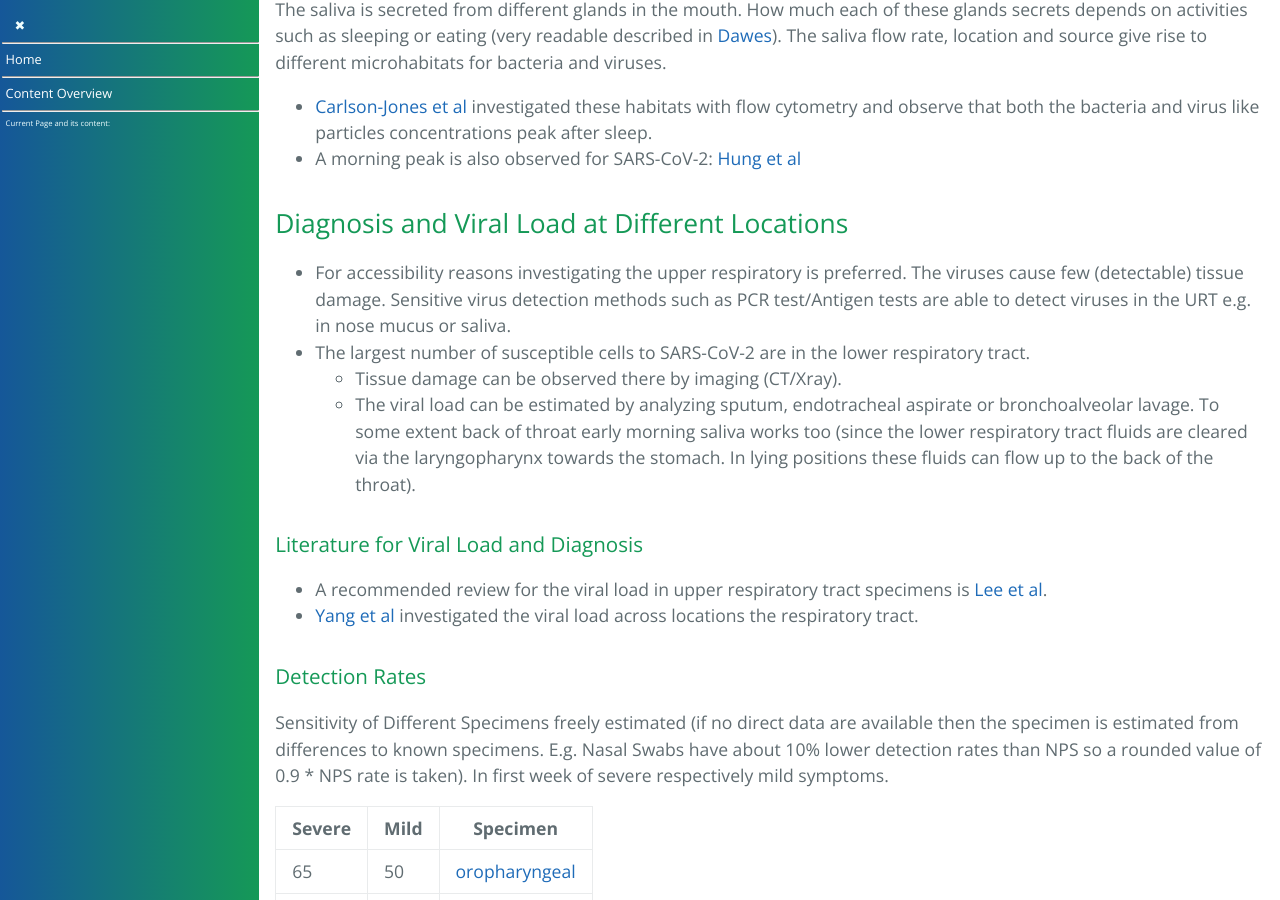
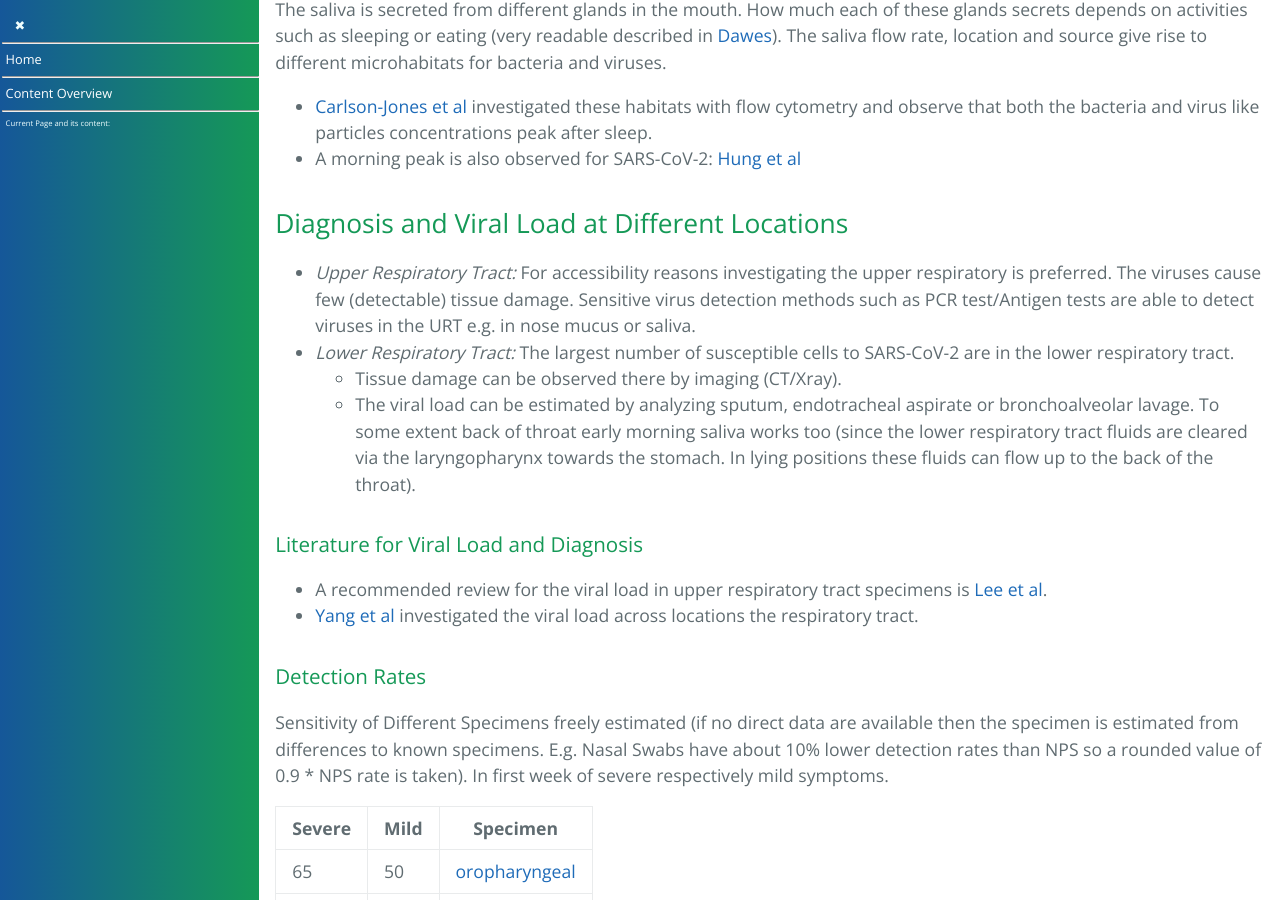
Before and after one commit to forestgrape/coronavirus, a Jekyll site: the page built from 3_medical/diagnosis_and_viral_load.md, in a window 1280 px wide and 900 px high, scrolled down 8151 px. Built offline with Jekyll 4.4.1, drawn with Linux system fonts in a browser that asks for light colours; our own code applies the rules of GitHub Pages for plain Markdown files.

Commit message:
formatting

```diff
--- a/3_medical/diagnosis_and_viral_load.md
+++ b/3_medical/diagnosis_and_viral_load.md
@@ -216,8 +216,8 @@ The saliva is secreted from different glands in the mouth. How much each of thes
 
 
 ## Diagnosis and Viral Load at Different Locations
-* For accessibility reasons investigating the upper respiratory is preferred. The viruses cause few (detectable) tissue damage. Sensitive virus detection methods such as PCR test/Antigen tests are able to detect viruses in the URT e.g. in nose mucus or saliva.
-* The largest number of susceptible cells to SARS-CoV-2 are in the lower respiratory tract.
+* *Upper Respiratory Tract:* For accessibility reasons investigating the upper respiratory is preferred. The viruses cause few (detectable) tissue damage. Sensitive virus detection methods such as PCR test/Antigen tests are able to detect viruses in the URT e.g. in nose mucus or saliva.
+* *Lower Respiratory Tract:* The largest number of susceptible cells to SARS-CoV-2 are in the lower respiratory tract.
   * Tissue damage can be observed there by imaging (CT/Xray).
   * The viral load can be estimated by analyzing sputum, endotracheal aspirate or bronchoalveolar lavage. To some extent back of throat early morning saliva works too (since the lower respiratory tract fluids are cleared via the laryngopharynx towards the stomach. In lying positions these fluids can flow up to the back of the throat).
 
```
